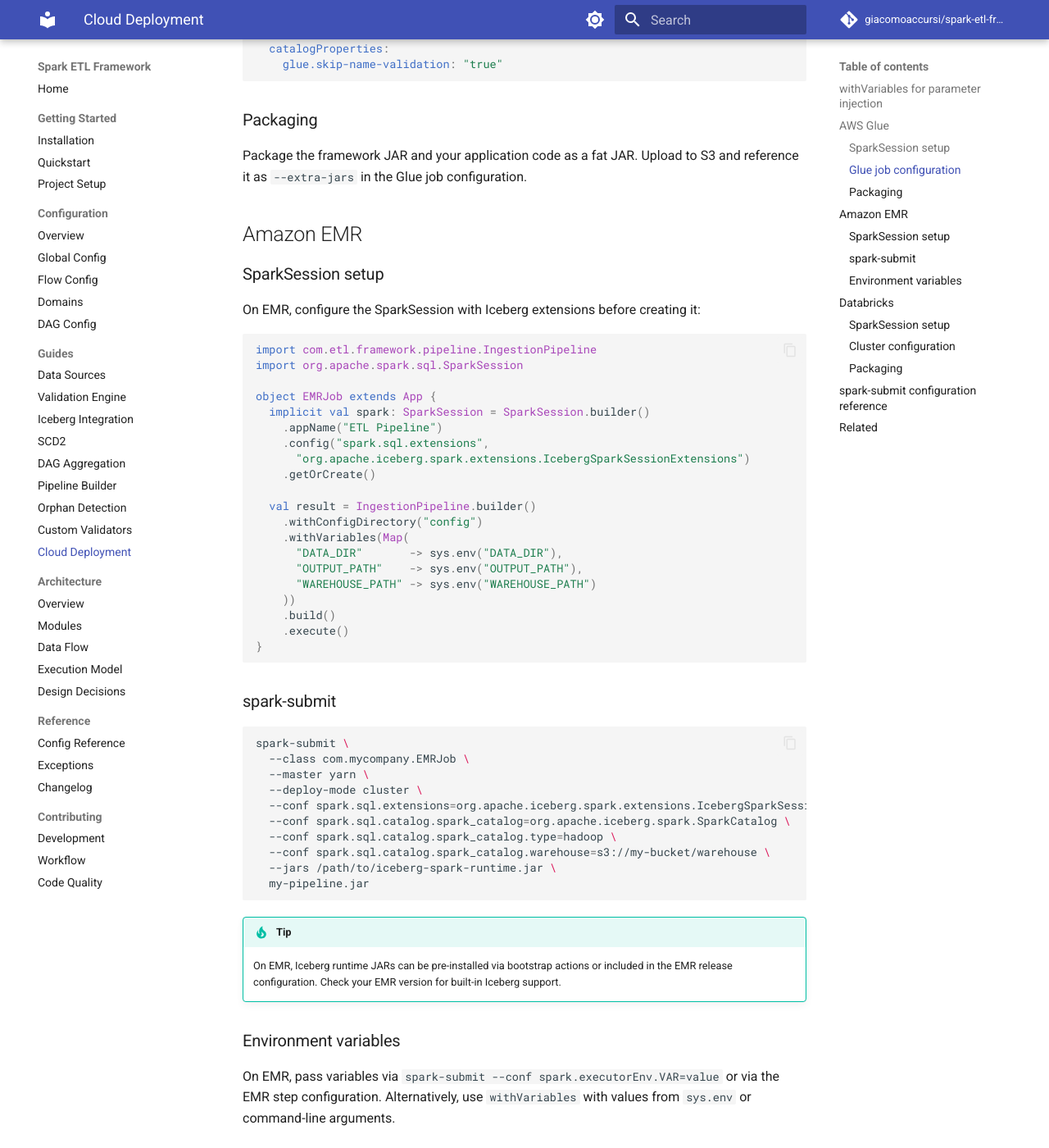
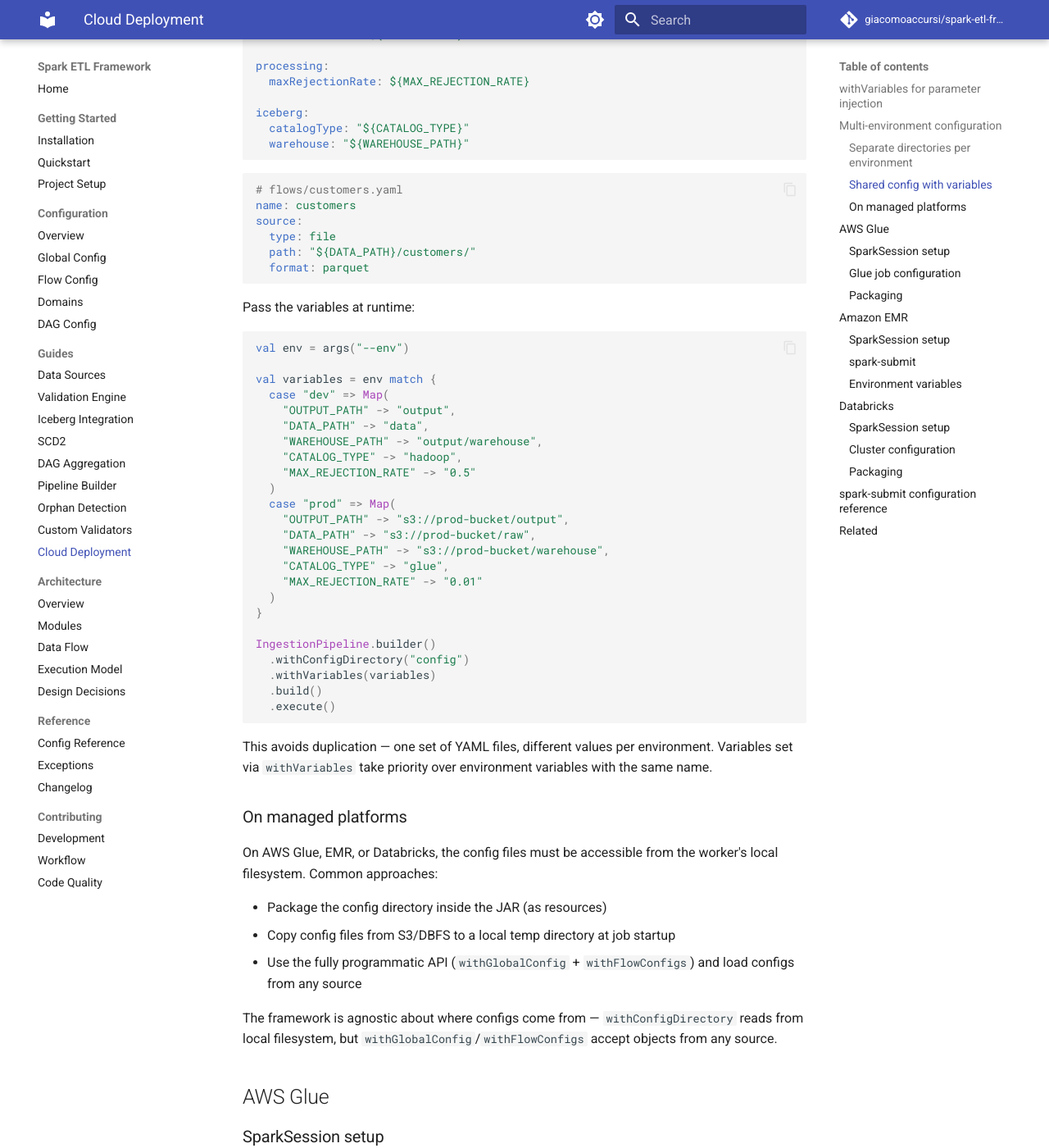
Before and after one commit to giacomoaccursi/Floe, an MkDocs documentation site: the page built from site-docs/guides/cloud-deployment.md, in a window 1280 px wide and 1400 px high, scrolled down 1695 px. Shown: the whole window at 82% size. Built offline with MkDocs 1.6.1 and Material for MkDocs 9.7.7, drawn with Linux system fonts in a browser that asks for light colours; comment, search, counter and statistics services are not loaded; some of the changed text lies outside the part shown.

Commit message:
docs(guides): add multi-environment configuration guide

````diff
--- a/site-docs/guides/cloud-deployment.md
+++ b/site-docs/guides/cloud-deployment.md
@@ -21,6 +21,113 @@
 Variables are resolved in YAML files via `${VAR_NAME}` or `$VAR_NAME` syntax. Explicit variables take priority over environment variables with the same name.
 
 For details on variable substitution, see [Configuration Overview](../configuration/overview.md#variable-substitution).
+
+## Multi-environment configuration
+
+The framework doesn't manage environments directly — it reads config from a local directory. You control which config is loaded by passing the right path. Two patterns work well:
+
+### Separate directories per environment
+
+Keep a full config set for each environment. One JAR, one parameter to select the environment:
+
+```
+config/
+├── dev/
+│   ├── global.yaml
+│   └── flows/
+│       ├── customers.yaml
+│       └── orders.yaml
+├── staging/
+│   ├── global.yaml
+│   └── flows/
+│       ├── customers.yaml
+│       └── orders.yaml
+└── prod/
+    ├── global.yaml
+    └── flows/
+        ├── customers.yaml
+        └── orders.yaml
+```
+
+```scala
+val env = args("--env")  // "dev", "staging", "prod"
+
+IngestionPipeline.builder()
+  .withConfigDirectory(s"config/$env")
+  .build()
+  .execute()
+```
+
+Each environment can have different paths, rejection thresholds, validation rules, or even different flows. The downside is duplication — if a flow YAML is identical across environments, you maintain three copies.
+
+### Shared config with variables
+
+Keep one set of YAML files and use variables for the parts that change between environments:
+
+```yaml
+# global.yaml
+paths:
+  outputPath: "${OUTPUT_PATH}/data"
+  rejectedPath: "${OUTPUT_PATH}/rejected"
+  metadataPath: "${OUTPUT_PATH}/metadata"
+
+processing:
+  maxRejectionRate: ${MAX_REJECTION_RATE}
+
+iceberg:
+  catalogType: "${CATALOG_TYPE}"
+  warehouse: "${WAREHOUSE_PATH}"
+```
+
+```yaml
+# flows/customers.yaml
+name: customers
+source:
+  type: file
+  path: "${DATA_PATH}/customers/"
+  format: parquet
+```
+
+Pass the variables at runtime:
+
+```scala
+val env = args("--env")
+
+val variables = env match {
+  case "dev" => Map(
+    "OUTPUT_PATH" -> "output",
+    "DATA_PATH" -> "data",
+    "WAREHOUSE_PATH" -> "output/warehouse",
+    "CATALOG_TYPE" -> "hadoop",
+    "MAX_REJECTION_RATE" -> "0.5"
+  )
+  case "prod" => Map(
+    "OUTPUT_PATH" -> "s3://prod-bucket/output",
+    "DATA_PATH" -> "s3://prod-bucket/raw",
+    "WAREHOUSE_PATH" -> "s3://prod-bucket/warehouse",
+    "CATALOG_TYPE" -> "glue",
+    "MAX_REJECTION_RATE" -> "0.01"
+  )
+}
+
+IngestionPipeline.builder()
+  .withConfigDirectory("config")
+  .withVariables(variables)
+  .build()
+  .execute()
+```
+
+This avoids duplication — one set of YAML files, different values per environment. Variables set via `withVariables` take priority over environment variables with the same name.
+
+### On managed platforms
+
+On AWS Glue, EMR, or Databricks, the config files must be accessible from the worker's local filesystem. Common approaches:
+
+- Package the config directory inside the JAR (as resources)
+- Copy config files from S3/DBFS to a local temp directory at job startup
+- Use the fully programmatic API (`withGlobalConfig` + `withFlowConfigs`) and load configs from any source
+
+The framework is agnostic about where configs come from — `withConfigDirectory` reads from local filesystem, but `withGlobalConfig`/`withFlowConfigs` accept objects from any source.
 
 ## AWS Glue
 
````
